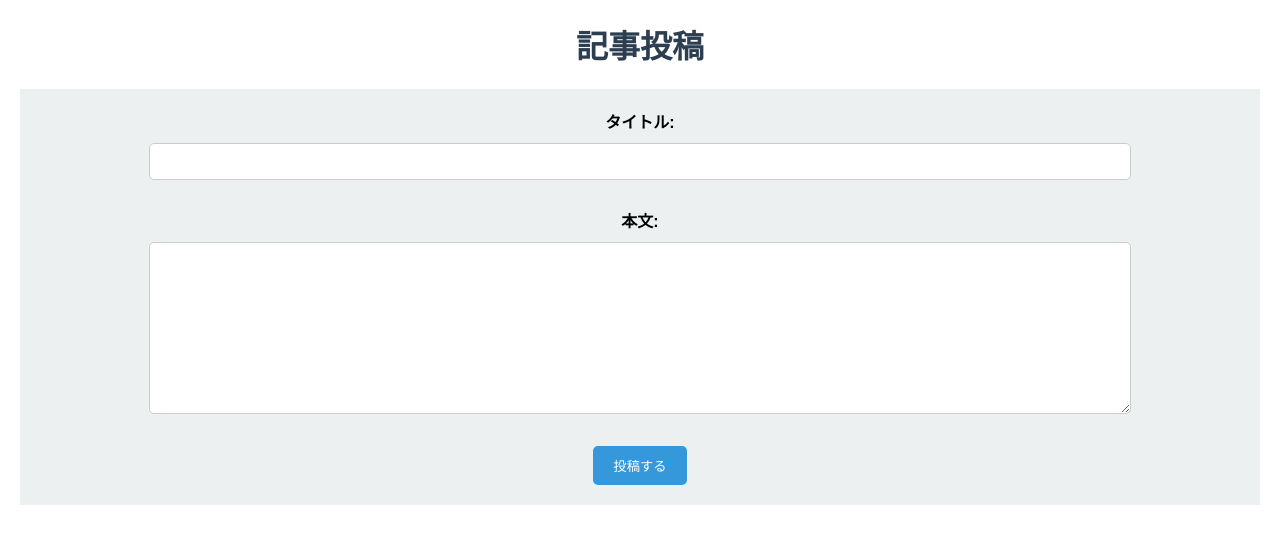
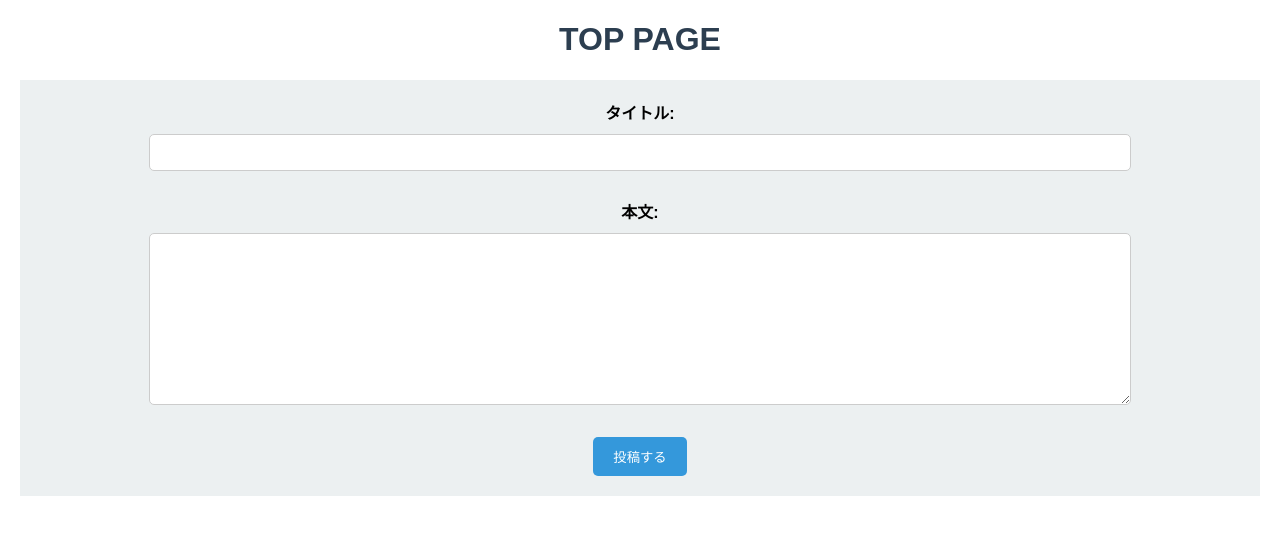
Before and after one commit to KurAtA9/git-app, a plain HTML site: page index.html in a window 1280 px wide. Drawn offline with Linux system fonts and the light colour scheme.

Commit message:
h1タグの文言をTOPPAGEに変更

```diff
--- a/index.html
+++ b/index.html
@@ -7,7 +7,7 @@
     <link rel="stylesheet" href="style.css">
 </head>
 <body>
-    <h1>記事投稿</h1>
+    <h1>TOP PAGE</h1>
     <form action="#" method="post">
         <label for="title">タイトル:</label><br>
         <input type="text" id="title" name="title" required><br><br>
```
